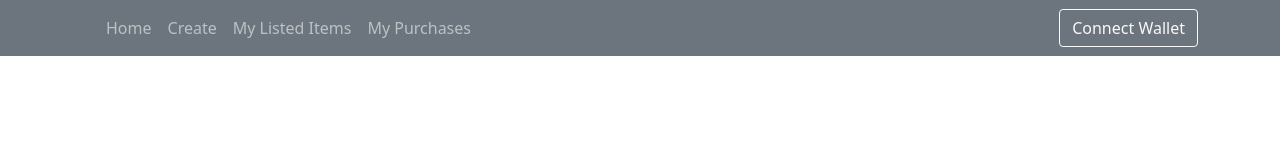
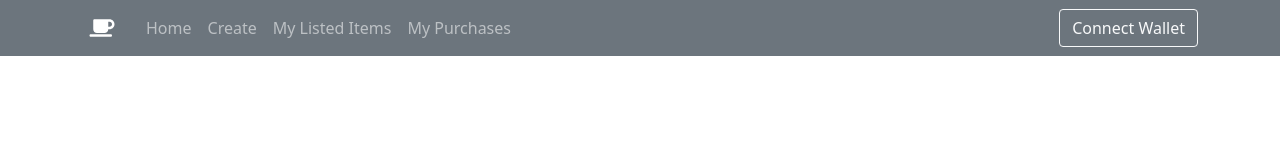
Before and after one commit to oscarginette/nft_marketplace, a React (Create React App) app: page / in a window 1280 px wide. Shown: the top 160 px of the page. Built offline with nearby package versions, Linux system fonts and the light colour scheme.

Commit message:
Fix icon

```diff
--- a/src/frontend/components/Navbar.js
+++ b/src/frontend/components/Navbar.js
@@ -3,13 +3,14 @@ import {
 } from "react-router-dom";
 import { Navbar, Nav, Button, Container } from 'react-bootstrap';
 import { FontAwesomeIcon } from '@fortawesome/react-fontawesome'
+import { faCoffee } from '@fortawesome/free-solid-svg-icons'
 
 const Navigation = ({ web3Handler, account }) => {
     return (
         <Navbar expand="lg" bg="secondary" variant="dark">
             <Container>
                 <Navbar.Brand href="http://www.dappuniversity.com/bootcamp">
-                    <FontAwesomeIcon icon={'coffee'} width="40" height="40"/>
+                    <FontAwesomeIcon icon={faCoffee} width="40" height="40"/>
                 </Navbar.Brand>
                 <Navbar.Toggle aria-controls="responsive-navbar-nav" />
                 <Navbar.Collapse id="responsive-navbar-nav">
```
